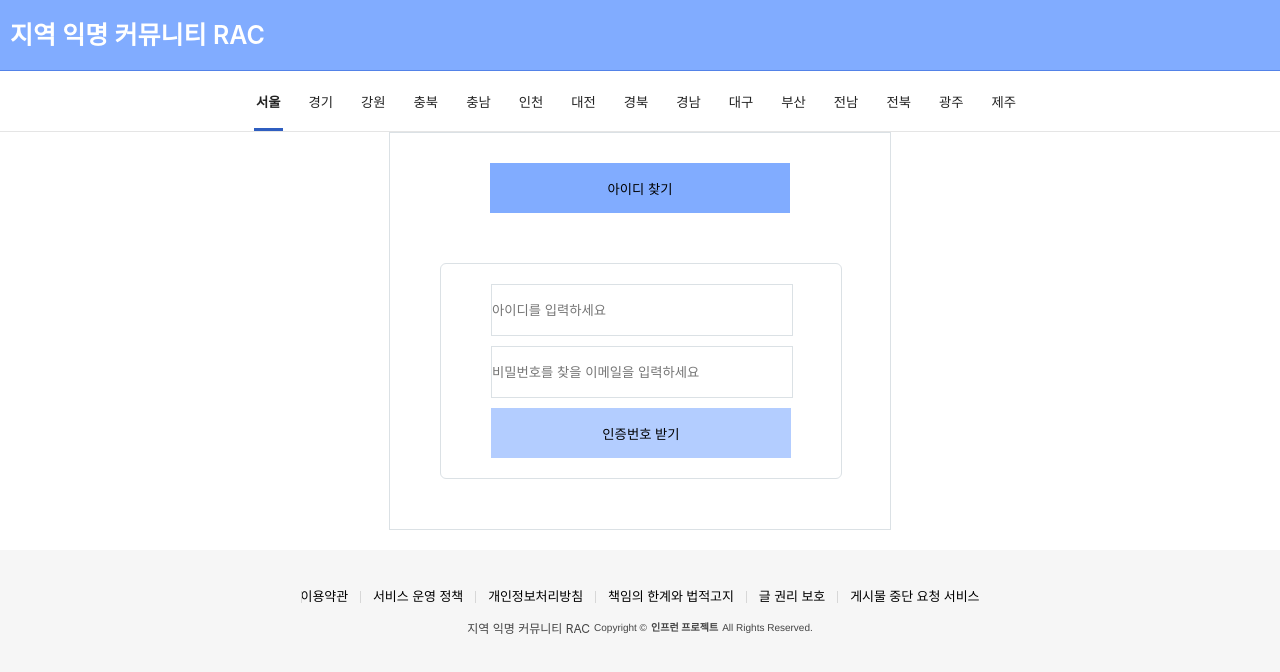
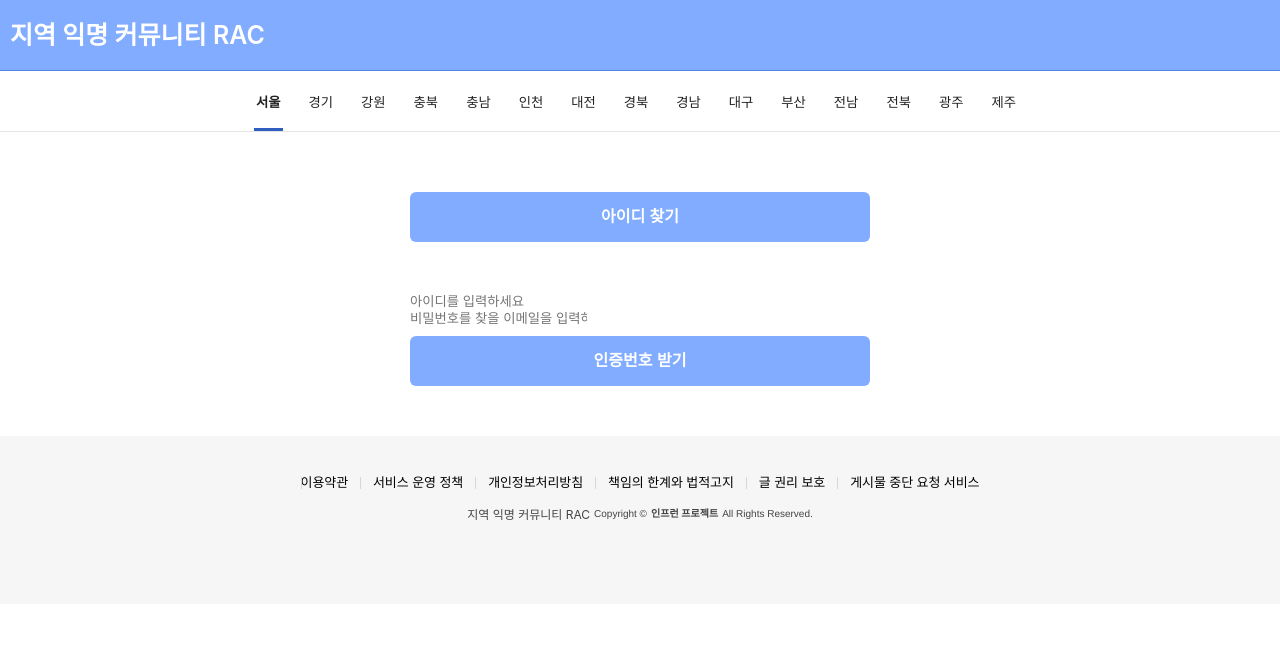
Before and after one commit to hamseungwan2023/InfleanProject, a React (Create React App) app in the folder client/: page /findid in a window 1280 px wide. Both pictures are taken after a click on the button "비밀번호 찾기". Shown: the top 672 px of the page. Built offline with nearby package versions, Linux system fonts and the light colour scheme.

Commit message:
아이디 찾기 및 비밀번호 찾기 css수정

```diff
--- a/client/src/routes/findAccount/FindAccount.module.scss
+++ b/client/src/routes/findAccount/FindAccount.module.scss
@@ -1,64 +1,138 @@
 @charset "utf-8";
 @import "../../scss/variables.scss";
+
 .form {
-  width: 500px;
-  border: 1px solid $mainBorder;
-  margin-bottom: 20px;
-
-  .FindAccount_Btn {
-    margin-top: 30px;
-    margin-left: 20%;
-    width: 300px;
-    height: 50px;
-    background-color: $main400;
-  }
+  display: flex;
+  justify-content: center;
+  align-items: center;
+  flex-direction: column;
+  margin-top: 50px;
+  margin-bottom: 50px;
 
   & > div {
     box-sizing: border-box;
-    width: 500px;
+    width: 460px;
   }
 }
 
-.confirm_wrap {
-  margin-top: 50px;
-  margin-left: 10%;
-  margin-bottom: 50px;
-  border: $mainBorder 1px solid;
-  width: 400px;
-  border-radius: 6px;
+[class*="FindAccount_wrapper"] {
+  display: flex;
+  align-items: center;
+  min-height: 50px;
+  padding: 0 10px 0 45px;
+  position: relative;
+  & + [class*="wrapper"] {
+    margin-top: -1px;
+  }
 
-  .box {
-    margin-top: 10px;
-    margin-bottom: 20px;
-    input {
-      border: 1px solid $mainBorder;
-      margin-top: 10px;
-      margin-left: 50px;
-      width: 300px;
-      height: 50px;
-    }
-    button {
-      margin-top: 10px;
-      margin-left: 50px;
-      background-color: $main300;
-      width: 300px;
-      height: 50px;
+  &:first-child {
+    border-top-left-radius: 6px;
+    border-top-right-radius: 6px;
+  }
+
+  &:last-child {
+    border-bottom-right-radius: 6px;
+    border-bottom-left-radius: 6px;
+  }
+
+  &::before {
+    position: absolute;
+    top: 10px;
+    left: 9px;
+    width: 30px;
+    height: 30px;
+    background-image: url(https://ssl.pstatic.net/static/nid/join/m_sp_06_realname_48b1e603.png);
+    background-size: 372px 326px;
+    background-repeat: no-repeat;
+    content: "";
+  }
+  input {
+    width: 400px;
+  }
+
+  &::after {
+    position: absolute;
+    top: 0;
+    right: 0;
+    bottom: 0;
+    left: 0;
+    border-radius: inherit;
+    border: 1px solid #dfdfdf;
+    pointer-events: none;
+    content: "";
+  }
+
+  &.is_focus {
+    z-index: 10;
+
+    &::after {
+      border: 1px solid $main400;
     }
   }
 
-  h2 {
-    margin-top: 10px;
-    margin-left: 50px;
-    margin-bottom: 10px;
-  }
+  &.is_error {
+    z-index: 20;
 
-  .userInfo {
-    margin-left: 5px;
-    margin-right: 5px;
-    color: $main500;
+    &::after {
+      border: 2px solid #ff3f3f;
+    }
   }
 }
 
+.wrapper_username {
+  &::before {
+    background-position: -342px -64px;
+  }
+}
+
+.wrapper_email {
+  &::before {
+    background-position: -96px -296px;
+  }
+}
+
+.wrapper_userCode {
+  &::before {
+    background-position: -288px -296px;
+  }
+}
+.wrapper_userInfo {
+  &::before {
+    background-position: -310px 0;
+  }
+}
+
+.findBtn {
+  border-radius: 6px;
+  margin-top: 10px;
+  background-color: $main400;
+  height: 50px;
+  width: 460px;
+  font-size: 16px;
+  font-weight: 700;
+  line-height: 22px;
+  color: #fff;
+}
+
+.userInfo {
+  color: $main500;
+}
 .timer {
-  margin-left: 50px;
+  font-size: 16px;
+  font-weight: 700;
+  line-height: 22px;
+  // margin-left: 50px;
 }
+
+.FindAccount_Btn {
+  margin-bottom: 50px;
+  border-radius: 6px;
+  margin-top: 10px;
+  background-color: $main400;
+  height: 50px;
+  width: 460px;
+  font-size: 16px;
+  font-weight: 700;
+  line-height: 22px;
+  color: #fff;
+}
--- a/client/src/routes/findAccount/FindUserId.tsx
+++ b/client/src/routes/findAccount/FindUserId.tsx
@@ -77,34 +77,54 @@ const FindUserId = () => {
           비밀번호 찾기
         </button>
         <div>
-          <div className={Style.confirm_wrap}>
-            <div className={Style.box}>
+          <div className={Style.find_wrapper}>
+            <div className={Style.wrapper_email}>
               <input
                 name="email"
                 placeholder="인증번호 받으실 이메일을 입력하세요"
                 onChange={onChange}
               ></input>
+            </div>
             {!secondClick && (
-                <button onClick={(e) => postEmail(e)}>인증번호 받기</button>
+              <button onClick={(e) => postEmail(e)} className={Style.findBtn}>
+                인증번호 받기
+              </button>
             )}
-            </div>
             {secondClick === true ? (
-              <div className={Style.box}>
+              <div>
+                <div className={Style.wrapper_userCode}>
                   <input
                     placeholder="인증번호를 입력하세요"
                     name="uAccessCode"
                     onChange={onChange}
                   ></input>
-                <button onClick={(e) => compareNumber(e)}>인증하기</button>
+                </div>
                 {uId.length === 0 && (
                   <Timer initialTime={initialTime} active={isActive} />
                 )}
+                <button
+                  onClick={(e) => compareNumber(e)}
+                  className={Style.findBtn}
+                >
+                  인증하기
+                </button>
+
                 {uId.length > 1 && (
+                  <div>
+                    <div className={Style.wrapper_userInfo}>
                       <h2>
                         귀하의 아이디는
                         <span className={Style.userInfo}>{uId}</span>
                         입니다.
                       </h2>
+                    </div>
+                    <button
+                      onClick={(e) => navigate("/")}
+                      className={Style.findBtn}
+                    >
+                      로그인 하러가기
+                    </button>
+                  </div>
                 )}
               </div>
             ) : null}
--- a/client/src/routes/findAccount/FindUserPw.tsx
+++ b/client/src/routes/findAccount/FindUserPw.tsx
@@ -69,59 +69,68 @@ const FindUserPw = () => {
   };
 
   return (
-    <div className={Style.form}>
-      <div>
+    <form className={Style.form}>
       <button
         className={Style.FindAccount_Btn}
         onClick={(e) => navigate("/findid")}
       >
         아이디 찾기
       </button>
-
-        <div className={Style.confirm_wrap}>
-          <div className={Style.box}>
+      <div className={Style.find_wrapper}>
+        <div className={Style.wrapper_username}>
           <input
             name="username"
             placeholder="아이디를 입력하세요"
+            maxLength={20}
             onChange={(e) => setUsername(e.target.value)}
-            ></input>
+          />
+        </div>
+        <div className={Style.wrapper_email}>
           <input
             name="email"
             placeholder="비밀번호를 찾을 이메일을 입력하세요"
             onChange={onChange}
-            ></input>
+          />
+        </div>
+      </div>
 
       {secondClick === false ? (
-              <button onClick={(e) => findPassword(e)}>인증번호 받기</button>
+        <button onClick={(e) => findPassword(e)} className={Style.findBtn}>
+          인증번호 받기
+        </button>
       ) : (
         <div>
+          <div className={Style.wrapper_userCode}>
             <input
               placeholder="인증번호를 입력하세요"
               name="uAccessCode"
               onChange={onChange}
             ></input>
+          </div>
+
           {uPw.length === 0 && (
             <Timer initialTime={initialTime} active={isActive} />
           )}
-                <button onClick={(e) => compareNumber(e)}>인증</button>
+          <button onClick={(e) => compareNumber(e)} className={Style.findBtn}>
+            인증하기
+          </button>
 
           {uPw.length > 1 ? (
             <div>
+              <div className={Style.wrapper_userInfo}>
                 <h2>
                   귀하의 임시 비밀번호는
                   <span className={Style.userInfo}>{uPw}</span>입니다.
                 </h2>
-                    <button onClick={(e) => navigate("/")}>
+              </div>
+              <button onClick={(e) => navigate("/")} className={Style.findBtn}>
                 로그인 하러가기
               </button>
             </div>
           ) : null}
         </div>
       )}
-          </div>
-        </div>
-      </div>
-    </div>
+    </form>
   );
 };
 
```
Lines whose indentation alone changed are shown as unchanged.
